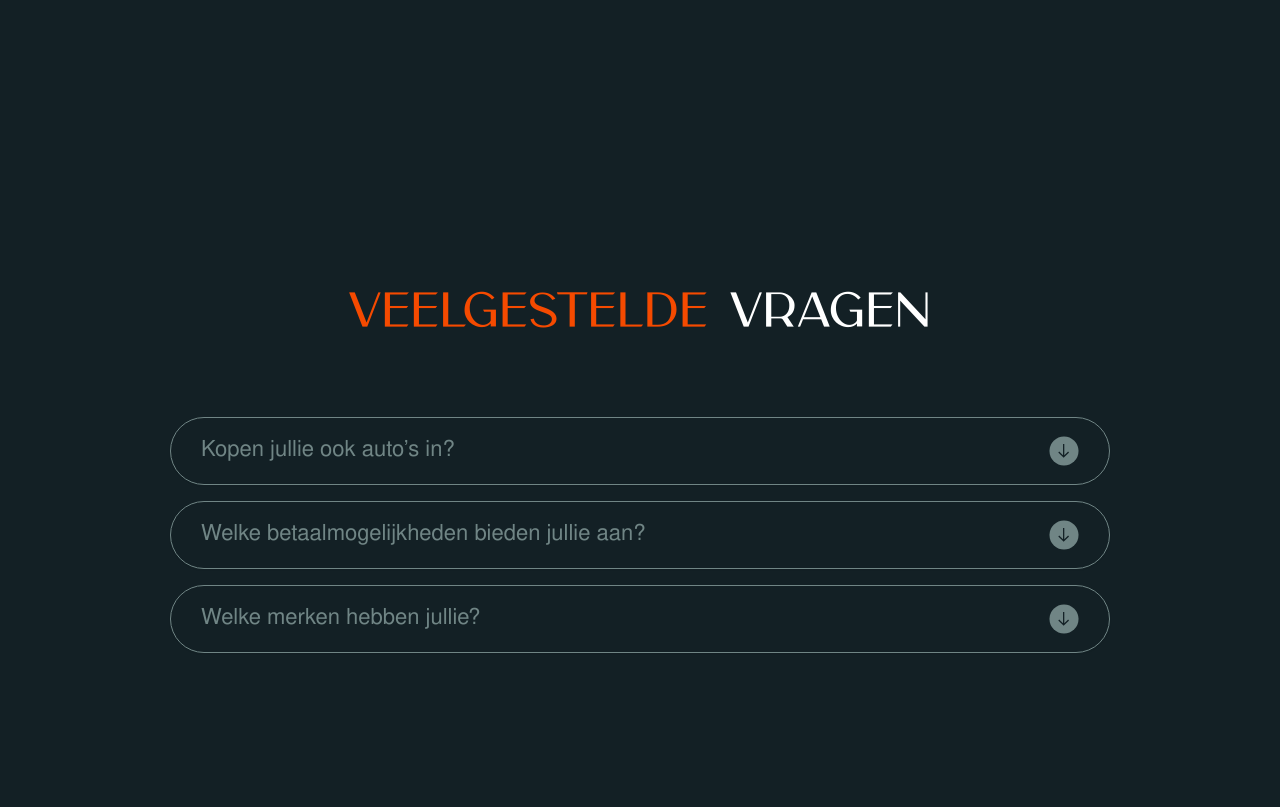
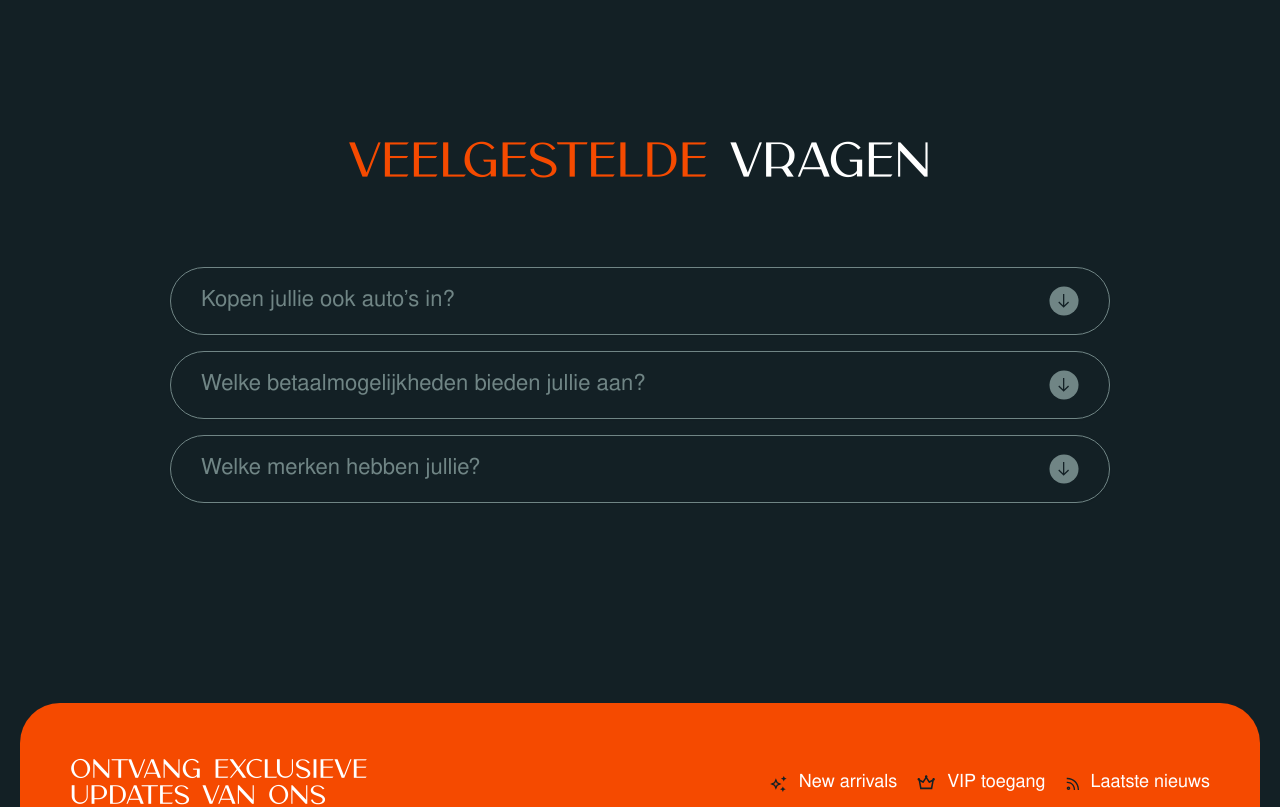
Before and after one commit to erjenweb/nextjs, a Next.js app: page /werkwijze in a window 1280 px wide. Shown: the part 1740-2547 px from the top of the page. Built offline with nearby package versions, Linux system fonts and the light colour scheme; no server answers; the database is empty.

Commit message:
Update globals.css

```diff
--- a/src/app/globals.css
+++ b/src/app/globals.css
@@ -2220,6 +2220,9 @@ ul.arrow-list+p {
 .faq-section .rounded-2xl.rotate-180 button {
     color: #ea580c;
 }
+.werk-faq .faq-section {
+    padding-top: 0;
+}
 
 @media(max-width:1700px) {
       .services_sections .service_img {
```
